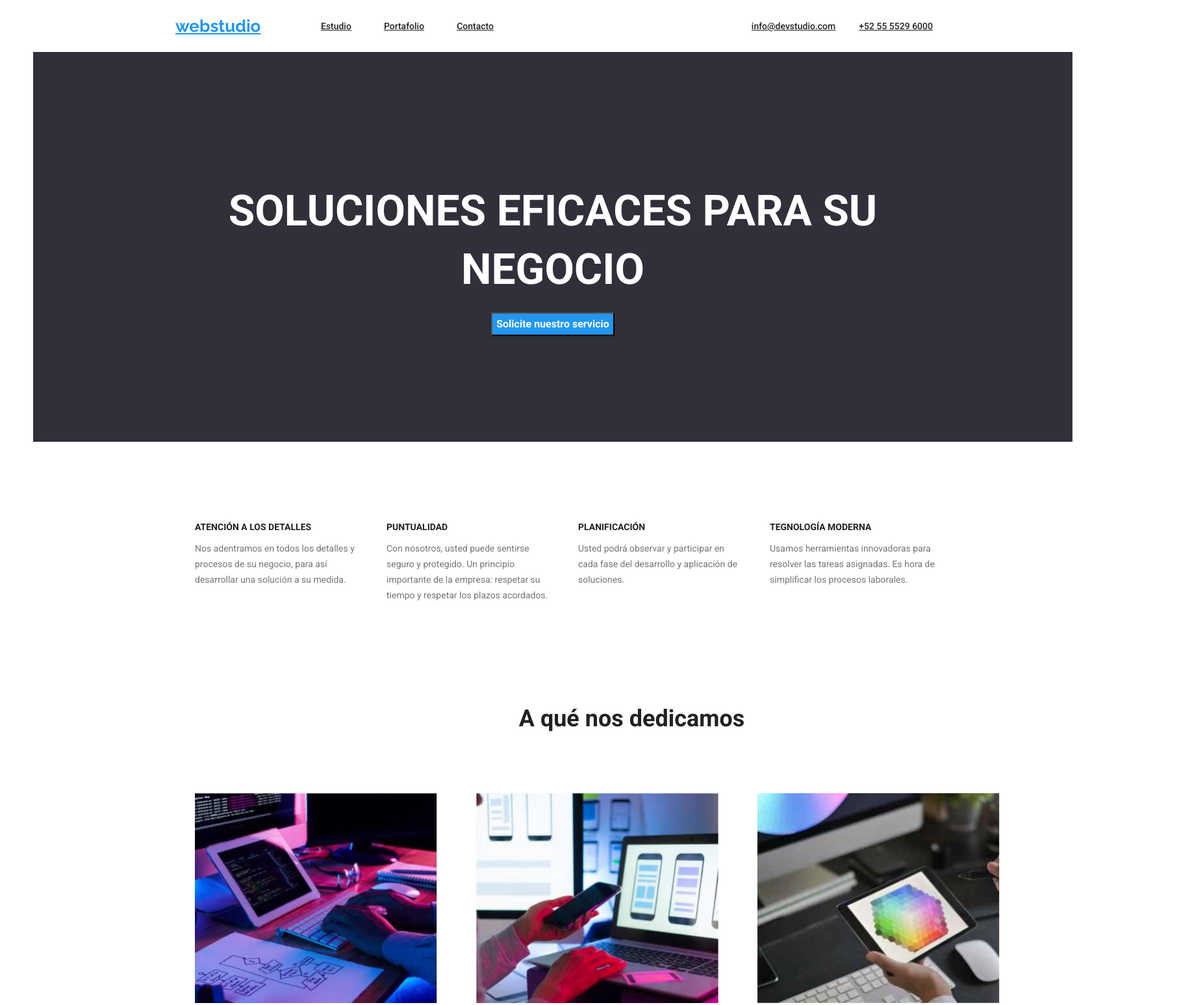
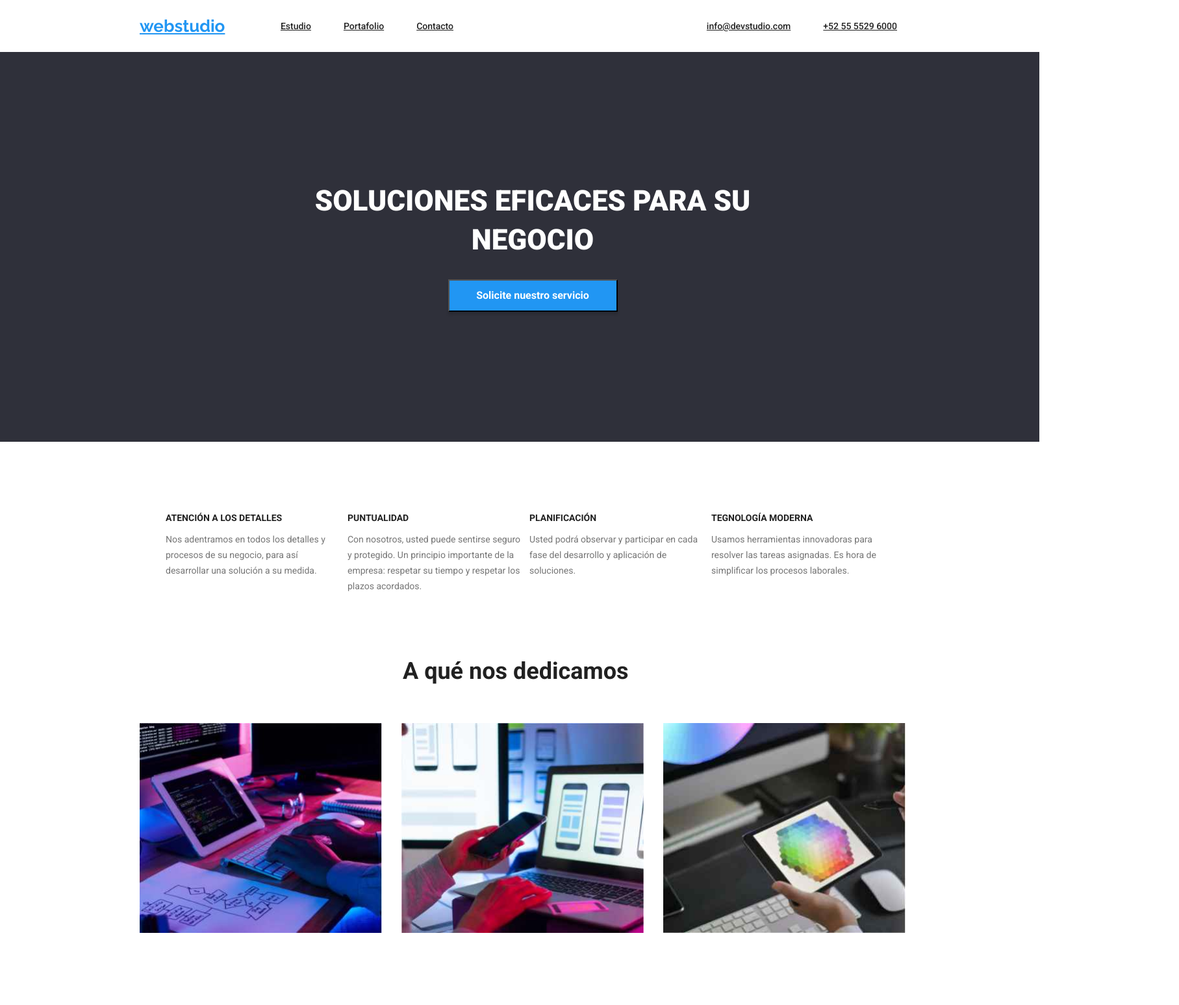
Before and after one commit to JohanDevia/goit-markup-hw-03, a plain HTML site: page index.html in a window 1280 px wide. Shown: the top 1547 px of the page at 65% size, 1815 px wide, since content can reach past the window. Drawn offline with nearby package versions, Linux system fonts and the light colour scheme.

Commit message:
the space of the portfolio file is adjusted
the space of the portfolio file is adjusted, temporarily remove the container class from the file

```diff
--- a/css/styles.css
+++ b/css/styles.css
@@ -43,6 +43,7 @@ body {
 }
 .title {
   list-style: none;
+  margin: 0%;
 }
 .links {
   list-style: none;
@@ -52,9 +53,6 @@ body {
   color: rgba(117, 117, 117, 1);
 }
 .main-header {
-  font-weight: 900;
-  font-size: 44px;
-  line-height: 1.363;
   text-align: center;
   color: rgba(255, 255, 255, 1);
 }
@@ -103,7 +101,6 @@ body {
   font-size: 36px;
   line-height: 1.171;
   color: rgba(33, 33, 33, 1);
-  text-align: center;
 }
 .businesses {
   list-style: none;
@@ -227,18 +224,27 @@ body {
   padding-bottom: 32px;
   padding-left: 344px;
   padding-right: 219px;
+  gap: 50px;
 }
 .box-title {
   width: 1600px;
   height: 600px;
-  margin-left: -4px;
-  padding: 200px 452px 280px 452px;
-  box-sizing: border-box;
   background-color: rgba(47, 48, 58, 1);
   display: flex;
-  flex-direction: column;
-  align-items: center;
-  column-gap: 40px;
+  justify-content: center;
+}
+.box-h1 {
+  display: flex;
+  font-weight: 900;
+  font-size: 44px;
+  line-height: 1.363;
+  width: 696px;
+  height: 120px;
+  margin: 200px 452px 30px 452px;
+}
+.box-bc {
+  width: 261px;
+  height: 50px;
 }
 .section {
   padding-top: 94px;
@@ -246,36 +252,46 @@ body {
 }
 .box-skills {
   display: flex;
-  box-sizing: border-box;
-  width: 1600px;
+  flex-basis: calc((100% - 3 * 30px) / 4);
+  width: 1170px;
   height: 122px;
-  padding: 95px 215px 94px 215px;
-  gap: 30px;
+  margin: 95px 215px 115px;
   column-gap: 10px;
 }
+.box-atention {
+  width: 270px;
+}
+.box-puntuality {
+  width: 270px;
+}
+.box-planning {
+  width: 270px;
+}
+.box-technology {
+  width: 270px;
+}
 .box-hb {
-  padding-top: 94px;
-  padding-left: 620px;
+  width: 371px;
+  height: 46px;
+  margin: 94px 609px 55px 620px;
 }
 .box-business {
   display: flex;
-  box-sizing: border-box;
+  padding: 0%;
   width: 1600px;
   height: 425px;
-  padding: 94px 212px 94px 215px;
   gap: 30px;
+  margin: 55px 211px 94px 215px;
 }
 .box-teams {
   display: flex;
   flex-direction: column;
   width: 1600px;
   height: 648px;
-  box-sizing: border-box;
-  margin: 0%;
+  margin: 94px 215px 94px 208px %;
 }
 .box-ot {
-  padding-top: 94px;
-  margin: 0%;
+  margin-top: 94px;
 }
 .box-team {
   display: flex;
--- a/index.html
+++ b/index.html
@@ -10,17 +10,17 @@
     />
     <link rel="stylesheet" href="./css/styles.css" />
   </head>
-  <body class="container">
+  <body>
     <header class="topline">
       <a class="main-link box-logo" href="./index.html">webstudio</a>
-      <nav class="container">
-        <ul class="navigations box-nav container">
+      <nav>
+        <ul class="navigations box-nav">
           <li><a class="navigations" href="./index.html">Estudio</a></li>
           <li><a class="navigations" href="./portfolio.html">Portafolio</a></li>
           <li><a class="navigations" href="#">Contacto</a></li>
         </ul>
       </nav>
-      <ul class="links box-links container">
+      <ul class="links box-links">
         <li>
           <a class="navigations" href="mailto:info@devstudio.com"
             >info@devstudio.com</a
@@ -31,29 +31,29 @@
         </li>
       </ul>
     </header>
-    <main id="main_hero ">
-      <section class="main-header">
-        <ul class="title box-title container">
+    <main id="main_hero">
+      <section class="main-header box-title">
+        <ul class="title">
           <li>
-            <h1 class="container">SOLUCIONES EFICACES PARA SU NEGOCIO</h1>
+            <h1 class="box-h1">SOLUCIONES EFICACES PARA SU NEGOCIO</h1>
           </li>
           <li>
-            <button class="button-contact" type="button">
+            <button class="button-contact box-bc" type="button">
               Solicite nuestro servicio
             </button>
           </li>
         </ul>
       </section>
-      <section id="main_skills" class="container">
+      <section id="main_skills">
         <ul class="skills box-skills">
-          <li class="container">
+          <li class="box-atention">
             <h3 class="skill-attention">ATENCIÓN A LOS DETALLES</h3>
             <p>
               Nos adentramos en todos los detalles y procesos de su negocio,
               para así desarrollar una solución a su medida.
             </p>
           </li>
-          <li class="container">
+          <li class="box-puntuality">
             <h3 class="skill-puntuality">PUNTUALIDAD</h3>
             <p>
               Con nosotros, usted puede sentirse seguro y protegido. Un
@@ -61,14 +61,14 @@
               los plazos acordados.
             </p>
           </li>
-          <li class="container">
+          <li class="box-planning">
             <h3 class="skill-planning">PLANIFICACIÓN</h3>
             <p>
               Usted podrá observar y participar en cada fase del desarrollo y
               aplicación de soluciones.
             </p>
           </li>
-          <li class="container">
+          <li class="box-technology">
             <h3 class="skill-technology">TEGNOLOGÍA MODERNA</h3>
             <p>
               Usamos herramientas innovadoras para resolver las tareas
@@ -77,24 +77,24 @@
           </li>
         </ul>
       </section>
-      <section id="main_business" class="container section">
-        <h2 class="header-business container box-hb">A qué nos dedicamos</h2>
-        <ul class="businesses box-business container">
-          <li class="container">
+      <section id="main_business">
+        <h2 class="header-business box-hb">A qué nos dedicamos</h2>
+        <ul class="businesses box-business">
+          <li>
             <img
               src="images/images-hw-1/programacionweb.jpg"
               alt="Programacion web desde ordenadores"
               width="373"
             />
           </li>
-          <li class="container">
+          <li>
             <img
               src="images/images-hw-1/programacionwebparamoviles.jpg"
               alt="Programacion para dispositivos moviles"
               width="373"
             />
           </li>
-          <li class="container">
+          <li>
             <img
               src="images/images-hw-1/programacionentabletas.jpg"
               alt="programacios desde tabletas"
@@ -103,7 +103,7 @@
           </li>
         </ul>
       </section>
-      <section class="teams box-teams container">
+      <section class="teams box-teams">
         <h3 class="header-ourteam box-ot">Nuestro Equipo</h3>
         <ul class="team box-team">
           <li>
@@ -146,9 +146,7 @@
       </section>
     </main>
     <footer class="footer box-footer">
-      <a class="main-link box-logo-footer container" href="./index.html"
-        >WebStudio</a
-      >
+      <a class="main-link box-logo-footer" href="./index.html">WebStudio</a>
       <address>
         <ul class="links-footer box-link-footer">
           <li>
```
Also changed, not shown: portfolio.html (+1 -1 lines).
